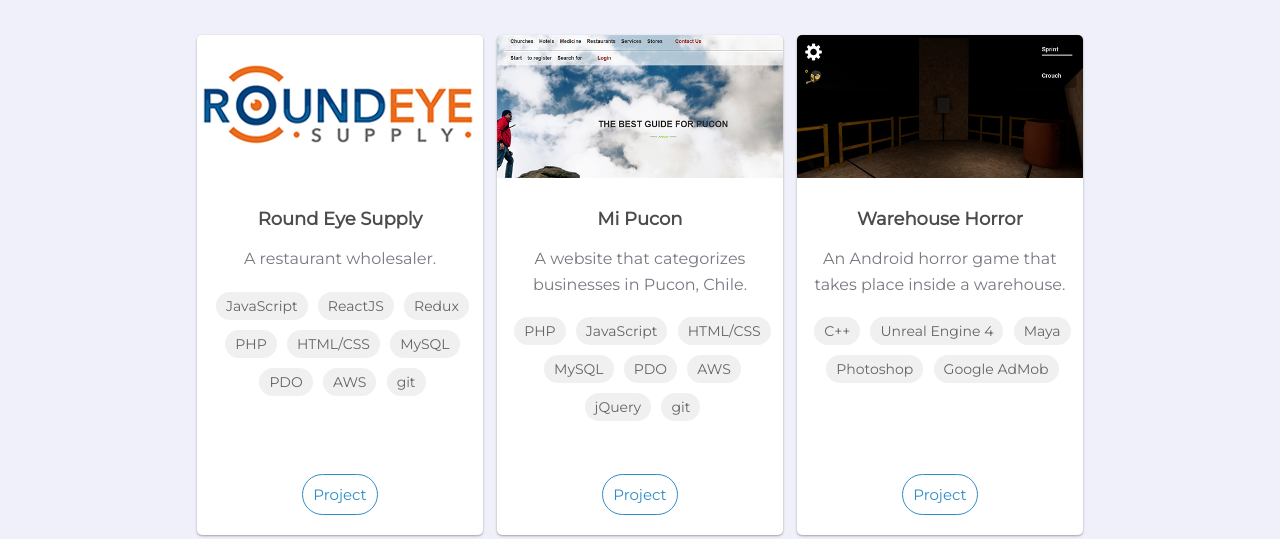
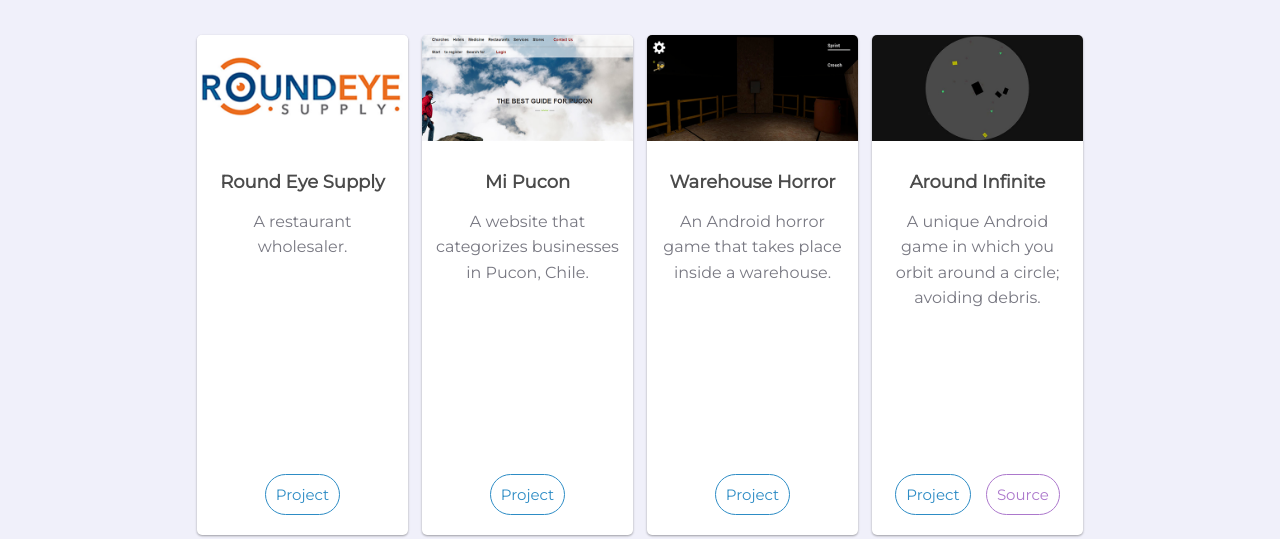
Before and after one commit to WKampel/WKampel.github.io, a plain HTML site: page index.html in a window 1280 px wide. Shown: the part 380-919 px from the top of the page. Drawn offline with Linux system fonts and the light colour scheme.

Commit message:
Changes.

```diff
--- a/css/main.css
+++ b/css/main.css
@@ -125,7 +125,7 @@ body {
 }
 
 .project-card {
-  max-width: calc(33.33% - 14px);
+  max-width: calc(25% - 14px);
   width: 100%;
   height: 500px;
   display: inline-block;
--- a/index.html
+++ b/index.html
@@ -55,15 +55,6 @@
               </p>
             </div>
             <div class="skills-container">
-			  <div class="skill">JavaScript</div>
-			  <div class="skill">ReactJS</div>
-			  <div class="skill">Redux</div>
-              <div class="skill">PHP</div>
-              <div class="skill">HTML/CSS</div>
-			  <div class="skill">MySQL</div>
-              <div class="skill">PDO</div>
-			  <div class="skill">AWS</div>
-			  <div class="skill">git</div>
             </div>
           </div>
 
@@ -89,14 +80,6 @@
               </p>
             </div>
             <div class="skills-container">
-              <div class="skill">PHP</div>
-              <div class="skill">JavaScript</div>
-              <div class="skill">HTML/CSS</div>
-			  <div class="skill">MySQL</div>
-              <div class="skill">PDO</div>
-			  <div class="skill">AWS</div>
-              <div class="skill">jQuery</div>
-			  <div class="skill">git</div>
             </div>
           </div>
 
@@ -123,11 +106,6 @@
             </div>
 
             <div class="skills-container ">
-              <div class="skill">C++</div>
-              <div class="skill">Unreal Engine 4</div>
-              <div class="skill">Maya</div>
-              <div class="skill">Photoshop</div>
-              <div class="skill">Google AdMob</div>
             </div>
           </div>
 
@@ -157,10 +135,6 @@
             </div>
 
             <div class="skills-container ">
-              <div class="skill">Java</div>
-              <div class="skill">Libgdx</div>
-              <div class="skill">Photoshop</div>
-              <div class="skill">Google AdMob</div>
             </div>
           </div>
 
```
